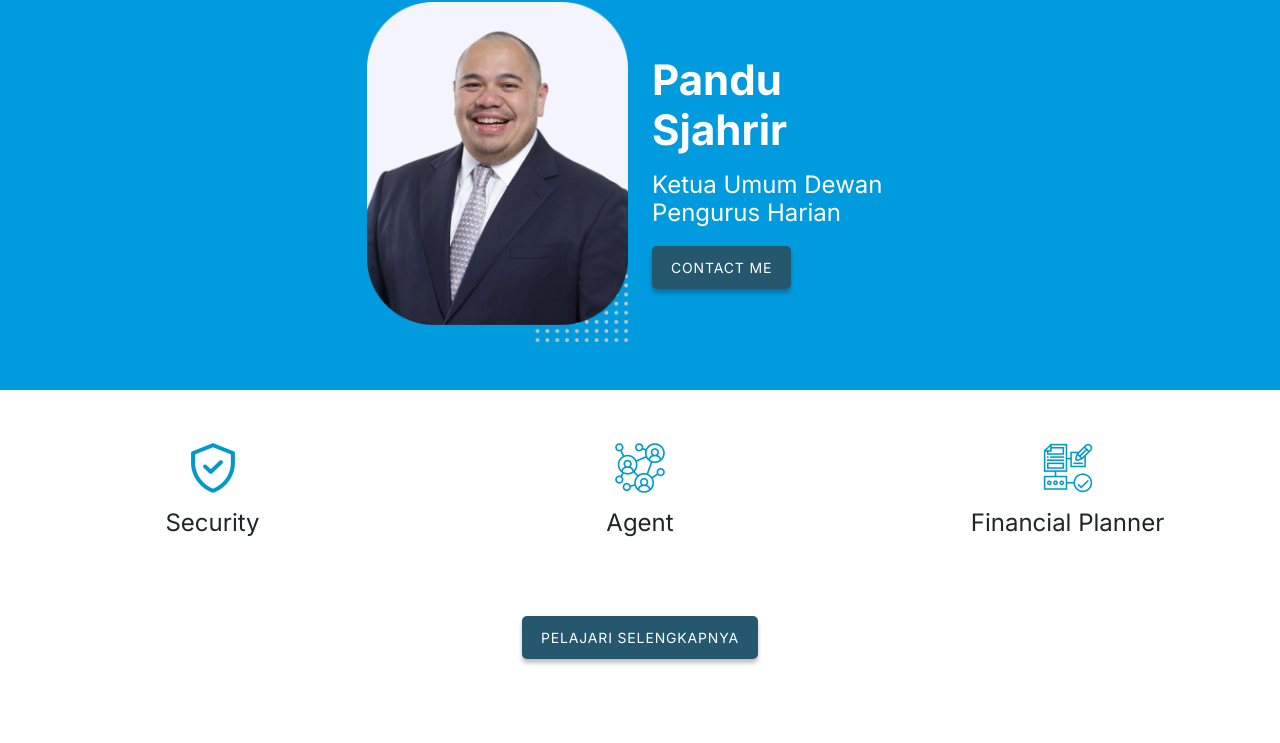
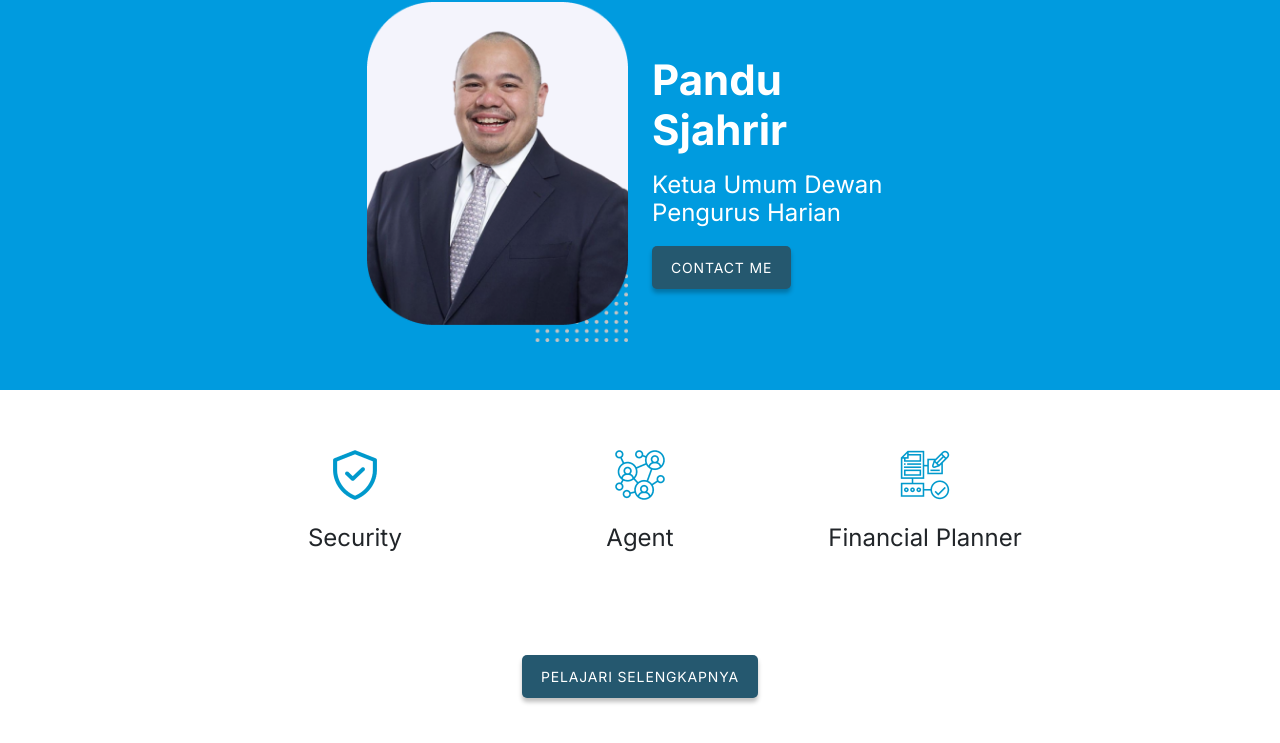
Before and after one commit to Fasfashannn/kartu-nama-fix, a plain HTML site: page pandu.html in a window 1280 px wide. Shown: the part 159-902 px from the top of the page. Drawn offline with nearby package versions, Linux system fonts and the light colour scheme; grey boxes are pictures that could not be loaded.

Commit message:
mengubah jarak di service

```diff
--- a/pandu.html
+++ b/pandu.html
@@ -69,19 +69,19 @@
 </section>
  <!-- HERO SECTION -->
 <!-- SERVICE -->
-<div class="container ">
-    <div style="margin-top: 53px;" class="row justify-content-between text-center">
-        <div class="col-sm-3 mb-3">
+<div class="container service">
+    <div style="margin-top: 60px;" class="row justify-content-center text-center ">
+        <div class="col-sm-3">
             <img src="public/icon/SECURITY.png" alt="">
-            <h4 style="font-size: 24px;" class="mt-3">Security</h4>
+            <h4 class="mt-4 mb-5" style="font-size: 24px;" >Security</h4>
         </div>
-        <div class="col-sm-3 mb-3">
+        <div class="col-sm-3">
             <img src="public/icon/AGENT.png" alt="">
-            <h4 style="font-size: 24px;" class="mt-3">Agent</h4>
+            <h4 class="mt-4 mb-5" style="font-size: 24px;" >Agent</h4>
         </div>
         <div class="col-sm-3">
             <img src="public/icon/FINNANCIAL.png" alt="">
-            <h4 style="font-size: 24px;" class="mt-3">Financial Planner</h4>
+            <h4 class="mt-4" style="font-size: 24px;">Financial Planner</h4>
         </div>
     </div>
     <div class="row justify-content-center">
@@ -122,7 +122,7 @@
             </div>
         </div>
         <div style="margin-top: 65px;" class="row justify-content-center">
-            <div class="col-sm-4 text-center">
+            <div class="col-sm-6 text-center">
                 <h4 style="
                 font-style: normal;
                 font-weight: 300;
```
Also changed, not shown: bootstrap/dist/css/style.css.
